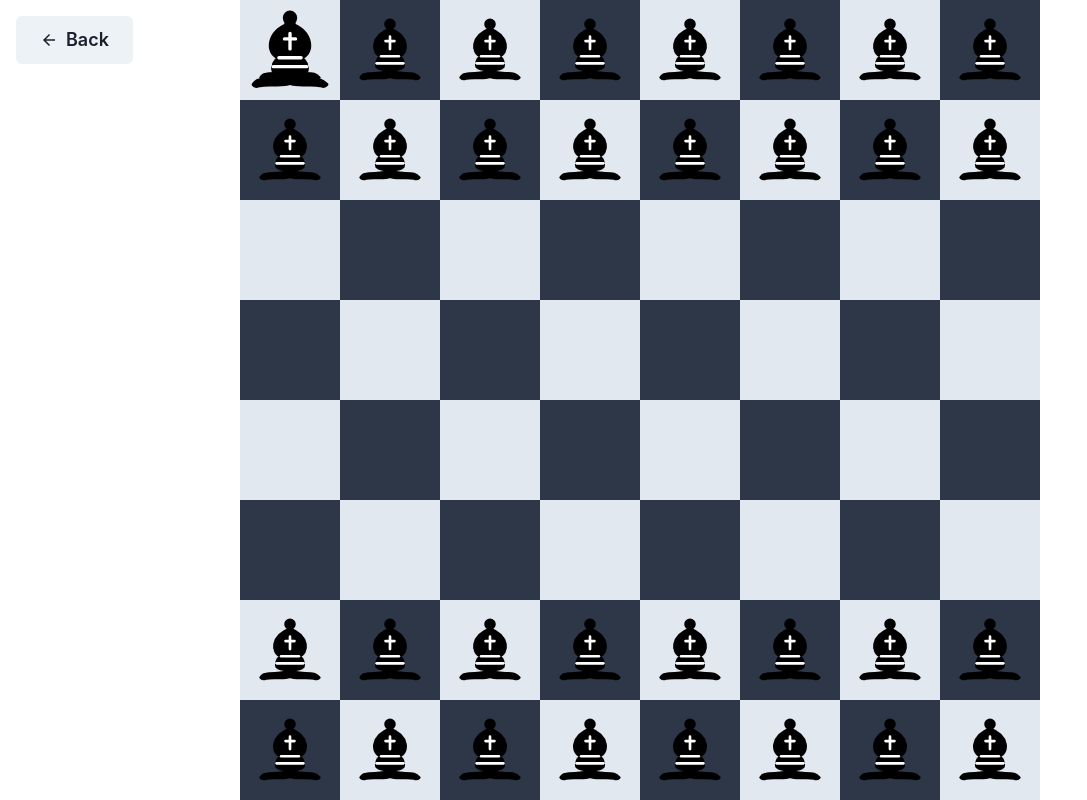
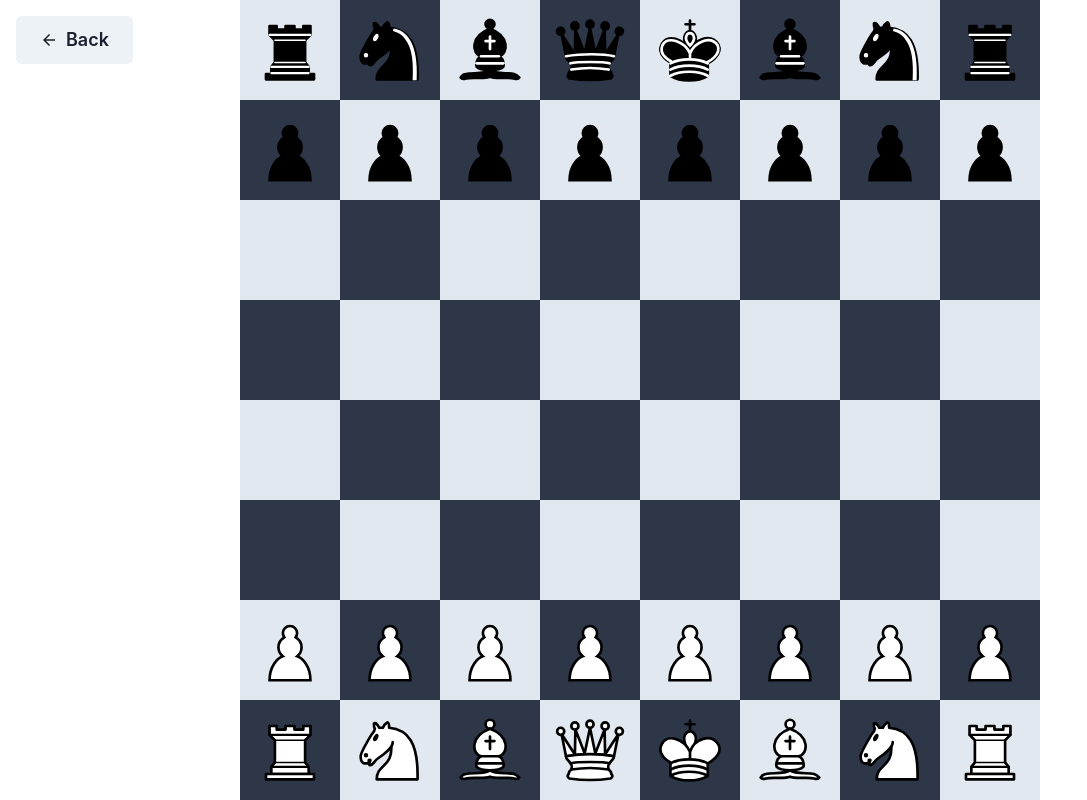
Before and after one commit to Alan-555/ChessGUI, a React (Create React App) app in the folder frontend/my-app/: page /play in a window 1280 px wide. Shown: the whole page, without its empty margins (0-1087 px from the left). Built offline with nearby package versions, Linux system fonts and the light colour scheme.

Commit message:
piece move

```diff
--- a/frontend/my-app/src/components/ChessBoard.tsx
+++ b/frontend/my-app/src/components/ChessBoard.tsx
@@ -1,59 +1,61 @@
 import { Box, Grid, Image } from "@chakra-ui/react";
 import { useRef, useState } from "react";
-import { img_b_bishop } from "../resources";
+import { img_b_bishop, img_b_king } from "../resources";
+import PieceDrag from "./PieceDrag";
+import { useGlobalConfig } from "../providers/GlobalConfigProvider";
+import { ChessBoard, DragContext } from "../engine/ChessBoardLogic";
 
-type Piece = { type: string; color: "w" | "b" };
-type Square = Piece | null;
+const board_ : ChessBoard = new ChessBoard("SP");
 
-const initialBoard: Square[][] = [
-    [
-        { type: "r", color: "b" },
-        { type: "n", color: "b" },
-        { type: "b", color: "b" },
-        { type: "q", color: "b" },
-        { type: "k", color: "b" },
-        { type: "b", color: "b" },
-        { type: "n", color: "b" },
-        { type: "r", color: "b" },
-    ],
-    Array(8).fill({ type: "p", color: "b" }),
-    ...Array(4).fill(Array(8).fill(null)),
-    Array(8).fill({ type: "p", color: "w" }),
-    [
-        { type: "r", color: "w" },
-        { type: "n", color: "w" },
-        { type: "b", color: "w" },
-        { type: "q", color: "w" },
-        { type: "k", color: "w" },
-        { type: "b", color: "w" },
-        { type: "n", color: "w" },
-        { type: "r", color: "w" },
-    ],
-];
+export default function ChessBoardComponent() {
+    const board = useRef<ChessBoard>(board_);
+    const [version, setVersion] = useState(0);
+    const globalCfg = useGlobalConfig();
+    const [dragContext, setDragContext_] = useState<DragContext>({
+        isDragging: false,
+        piece: null,
+    });
+    const setDragContext = (newContext: DragContext, dropPos : {x:number, y:number}) => {
+        setDragContext_(newContext);
+        if (newContext.isDragging) {
+            newContext.piece!.ghosted = true;
+            return;
+        }
+        let rankI = 0;
+        for(let rank of board.current.Board) {
+            let fileI = 0;
+            for(let square of rank) {
+                if(square.squareRef.current) {
+                    const rect = square.squareRef.current.getBoundingClientRect();
+                    const x = dropPos.x - rect.left;
+                    const y = dropPos.y - rect.top;
+                    if(x > 0 && x < globalCfg.render.imgSize && y > 0 && y < globalCfg.render.imgSize) {
+                        if(dragContext.piece?.rank===rankI && dragContext.piece?.file===fileI) {
+                            return;
+                        }
+                        board.current.MovePiece(dragContext.piece!, {file:fileI, rank:rankI});
+                        return;
+                    }
+                }
+                fileI++;
+            }
+            rankI++;
+        }
 
-export default function ChessBoard() {
-    const [board, setBoard] = useState<Square[][]>(initialBoard);
-    const size : number = 100; // Size of each square in pixels
-    const dragPieceRef = useRef<HTMLImageElement>(null);
-    const sizePx = `${size}px`;
+    }
+    const sizePx = `${globalCfg.render.imgSize}px`;
     const repeat = `repeat(8, ${sizePx})`;
-    const update = ()=>{
-        if (dragPieceRef.current) {
-            dragPieceRef.current.style.left = ``;
-            dragPieceRef.current.style.top = ``;
-        }
-    }
+
     return (
         <Grid templateColumns={repeat} templateRows={repeat} gap={0}>
-
-            <Image src={img_b_bishop} alt="Chess Piece" width="100px" height="100px" position="absolute" ref={dragPieceRef}/>
-            {board.map((row, rowIndex) =>
+            <PieceDrag dragContext={dragContext} setDragContext={setDragContext}></PieceDrag>
+            {board.current.Board.map((row, rowIndex) =>
                 row.map((square, colIndex) => {
                     const isDark = (rowIndex + colIndex) % 2 === 1;
                     const bg = isDark ? "gray.700" : "gray.200";
 
                     const pieceImg =
-                        square != null ? img_b_bishop : null;
+                        square != null ? square.piece?.imgSrc : null;
 
                     return (
                         <Box
@@ -66,14 +68,21 @@
                             justifyContent="center"
                             onDrag={e => e.preventDefault()}
                             onDragStart={e => e.preventDefault()}
+                            ref={square?.squareRef}
                         >
                             {pieceImg && (
                                 <Image
                                     src={pieceImg}
-                                    alt={`${square?.color}${square?.type}`}
-                                    onDrag={e => e.preventDefault()}
-                                    onDragStart={e => e.preventDefault()}
-
+                                    alt={`${square?.piece?.color}${square?.piece?.type}`}
+                                    onMouseDown={e => {
+                                        e.preventDefault();
+                                        setDragContext({
+                                            isDragging: true,
+                                            piece: square.piece,
+                                        },
+                                        {x:0,y:0});
+                                    }}
+                                    ref={square?.piece?.pieceRef}
                                     w="80%"
                                     h="80%"
                                 />
--- /dev/null
+++ b/frontend/my-app/src/components/PieceDrag.tsx
@@ -0,0 +1,63 @@
+import React, { useEffect, useRef } from "react";
+import { Image } from "@chakra-ui/react";
+import { useGlobalConfig } from "../providers/GlobalConfigProvider";
+import { DragContext } from "../engine/ChessBoardLogic";
+
+const PieceDrag = ({
+  dragContext,
+  setDragContext,
+}: {
+  dragContext: DragContext;
+  setDragContext: (
+    newContext: DragContext,
+    dropPos: { x: number; y: number })=>void;
+}) => {
+  const globalCfg = useGlobalConfig();
+  const imageRef = useRef<HTMLImageElement>(null);
+
+  useEffect(() => {
+    const handleMouseMove = (e: MouseEvent) => {
+      if (imageRef.current) {
+        imageRef.current.style.left = `${e.clientX}px`;
+        imageRef.current.style.top = `${e.clientY}px`;
+      }
+    };
+
+    if (dragContext.isDragging) {
+      window.addEventListener("mousemove", handleMouseMove);
+    }
+
+    return () => {
+      window.removeEventListener("mousemove", handleMouseMove);
+    };
+  }, [dragContext.isDragging]);
+
+  if (!dragContext.isDragging || !dragContext.piece) return null;
+
+  return (
+    <Image
+      ref={imageRef}
+      src={dragContext.piece.imgSrc}
+      alt="Follower"
+      position="fixed"
+      style={{
+        left: 0,
+        top: 0,
+        transform: "translate(-50%, -50%)",
+        width: `${globalCfg.render.imgSize}px`,
+        height: `${globalCfg.render.imgSize}px`,
+        zIndex: 9999,
+      }}
+      onMouseUp={(e) => {
+        e.preventDefault();
+        setDragContext({
+          isDragging: false,
+          piece: null,
+        },
+        { x: e.clientX, y: e.clientY});
+      }}
+    />
+  );
+};
+
+export default PieceDrag;
--- a/frontend/my-app/src/engine/ChessBoardLogic.ts
+++ b/frontend/my-app/src/engine/ChessBoardLogic.ts
@@ -1,3 +1,6 @@
+import React from "react";
+import { GetPieceSrc } from "../resources";
+
 export enum PieceType {
     PAWN,
     KNIGHT,
@@ -6,52 +9,138 @@
     QUEEN,
     KING
 }
+
 export type PieceColor = "white" | "black";
 
 export type Piece = {
     type: PieceType;
     color: PieceColor;
-    visible: boolean;
+    pieceRef: React.RefObject<HTMLImageElement|null>;
+    file: number;
+    rank: number;
+    imgSrc : string;
+    ghosted?: boolean; //Being dragged
 };
 
-export type Square = Piece | null;
+export type DragContext = {
+    piece: Piece | null;
+    isDragging: boolean;
+}
 
-export class ChessBoard{
+export type Square = {
+    piece: Piece | null;
+    squareRef: React.RefObject<HTMLDivElement|null>;
+    selected?: boolean; //Selected by click
+}
+
+export class ChessBoard {
     private board: Square[][];
-    private size: number;
+    public get Board() : Square[][]{return this.board;}
 
-    constructor(size: number) {
-        this.size = size;
-        this.board = this.initializeBoard();
+
+
+    constructor(fen : string = "SP") {
+
+        this.board = this.InitBoard(fen);
+        console.log("EEE");
+
     }
 
-    private initializeBoard(): Square[][] {
-        return [
-            [
-                { type: PieceType.ROOK, color: "black" },
-                { type: PieceType.KNIGHT, color: "black" },
-                { type: PieceType.BISHOP, color: "black" },
-                { type: PieceType.QUEEN, color: "black" },
-                { type: PieceType.KING, color: "black" },
-                { type: PieceType.BISHOP, color: "black" },
-                { type: PieceType.KNIGHT, color: "black" },
-                { type: PieceType.ROOK, color: "black" },
-            ],
-            Array(8).fill({ type: PieceType.PAWN, color: "black" }),
-            ...Array(4).fill(Array(8).fill(null)),
-            Array(8).fill({ type: PieceType.PAWN, color: "white" }),
-            [
-                { type: PieceType.ROOK, color: "white" },
-                { type: PieceType.KNIGHT, color: "white" },
-                { type: PieceType.BISHOP, color: "white" },
-                { type: PieceType.QUEEN, color: "white" },
-                { type: PieceType.KING, color: "white" },
-                { type: PieceType.BISHOP, color: "white" },
-                { type: PieceType.KNIGHT, color: "white" },
-                { type: PieceType.ROOK, color: "white" },
-            ],
-        ];
+    private InitBoard(fen: string = "SP"): Square[][] {
+        const board: Square[][] = [];
+
+        // Default to starting position if "SP" is used
+        const fenToParse = fen === "SP"
+            ? "rnbqkbnr/pppppppp/8/8/8/8/PPPPPPPP/RNBQKBNR"
+            : fen.split(" ")[0];
+
+        const rows = fenToParse.split("/");
+        for (let rank = 0; rank < 8; rank++) {
+            const row: Square[] = [];
+            const fenRow = rows[rank];
+            let file = 0;
+
+            for (const char of fenRow) {
+                if (IsDigit(char)) {
+                    file += parseInt(char, 10); // Empty squares
+                    for (let i = 0; i < parseInt(char, 10); i++) {
+                        row.push({
+                            piece: null,
+                            squareRef: React.createRef<HTMLDivElement>(),
+                        });
+                    }
+                } else {
+                    const color: PieceColor = char === char.toUpperCase() ? "white" : "black";
+                    const type = FenCharToPieceType(char.toLowerCase());
+
+                    const piece: Piece = {
+                        type,
+                        color,
+                        pieceRef: React.createRef<HTMLImageElement>(),
+                        file,
+                        rank,
+                        imgSrc : GetPieceSrc(color, type),
+                    };
+
+                    row.push({
+                        piece,
+                        squareRef: React.createRef<HTMLDivElement>(),
+                    });
+
+                    file++;
+                }
+            }
+
+            // Fill remaining squares with nulls (in case of malformed FEN)
+            while (row.length < 8) {
+                row.push({
+                    piece: null,
+                    squareRef: React.createRef<HTMLDivElement>(),
+                });
+            }
+
+            board.push(row);
+        }
+
+        return board;
+
     }
 
+    public MovePieceRef(from: Piece, to: React.RefObject<HTMLDivElement|null>) {
+        const fromSquare = this.board[from.rank][from.file];
+        const toSquare = this.board[from.rank][from.file];
+
+        if (fromSquare.piece && toSquare.squareRef.current) {
+            toSquare.squareRef.current.appendChild(fromSquare.piece.pieceRef.current!);
+            fromSquare.piece = null;
+        }
+    }
+
+    public MovePiece(piece : Piece, to: { file: number; rank: number }) {
+        if (piece) {
+            this.board[to.rank][to.file].piece = piece;
+            this.board[piece.rank][piece.file].piece = null;
+            piece.file = to.file;
+            piece.rank = to.rank;
+        }
+    }
 
 }
+
+
+
+function IsDigit(char: string): boolean {
+    return /\d/.test(char);
+}
+
+function FenCharToPieceType(char: string): PieceType {
+    switch (char) {
+        case "p": return PieceType.PAWN;
+        case "n": return PieceType.KNIGHT;
+        case "b": return PieceType.BISHOP;
+        case "r": return PieceType.ROOK;
+        case "q": return PieceType.QUEEN;
+        case "k": return PieceType.KING;
+        default: throw new Error(`Invalid piece character in FEN: ${char}`);
+    }
+}
--- a/frontend/my-app/src/pages/Game.tsx
+++ b/frontend/my-app/src/pages/Game.tsx
@@ -1,9 +1,9 @@
-import ChessBoard from "../components/ChessBoard";
+import ChessBoardComponent from "../components/ChessBoard";
 
 export default function Game() {
   return (
     <div style={{ userSelect:"none", WebkitUserSelect:"none", msUserSelect:"none", display: 'flex', justifyContent: 'center', alignItems: 'center', height: '100vh' }}>
-    <ChessBoard/>
+    <ChessBoardComponent/>
     </div >
   );
 }
--- /dev/null
+++ b/frontend/my-app/src/providers/GlobalConfigProvider.tsx
@@ -0,0 +1,33 @@
+import React, { createContext, useContext } from "react";
+
+// 1. Define the shape of your config
+type GlobalConfig = {
+    render: {
+        imgSize: number;
+    }
+};
+
+// 2. Create a default config (can also be dynamically generated)
+const defaultGlobalConfig: GlobalConfig = {
+    render: {
+        imgSize: 100,
+    }
+};
+
+// 3. Create the actual context
+const GlobalConfigContext = createContext<GlobalConfig>(defaultGlobalConfig);
+
+// 4. Hook for easier usage
+export const useGlobalConfig = () => useContext(GlobalConfigContext);
+
+// 5. Define the provider component
+export const GlobalConfigProvider: React.FC<{
+    children: React.ReactNode;
+    value?: GlobalConfig; // optional override
+}> = ({ children, value }) => {
+    return (
+        <GlobalConfigContext.Provider value={value ?? defaultGlobalConfig}>
+            {children}
+        </GlobalConfigContext.Provider>
+    );
+};
```
Also changed, not shown: frontend/my-app/src/index.tsx (+6 -3 lines), frontend/my-app/src/resources.tsx (+24 -0 lines).
